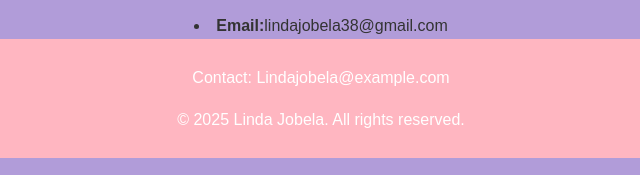
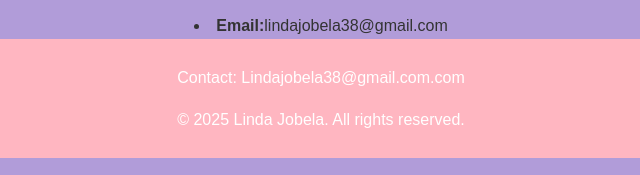
Before and after one commit to lindajobela/LindaJobelaProject, a plain HTML site: page index.html in a window 1280 px wide. Shown: the part 1570-1745 px from the top of the page, 319-959 px from the left. Drawn offline with Linux system fonts and the light colour scheme.

Commit message:
Update index.html

```diff
--- a/index.html
+++ b/index.html
@@ -49,7 +49,7 @@
   <p>you can reach me at:</p>
   <li><strong>Email:</strong>lindajobela38@gmail.com</li>
   <footer>
-    <p>Contact: Lindajobela@example.com</p>
+    <p>Contact: Lindajobela38@gmail.com.com</p>
     <p>&copy; 2025 Linda Jobela. All rights reserved.</p>
   </footer>
 
```
